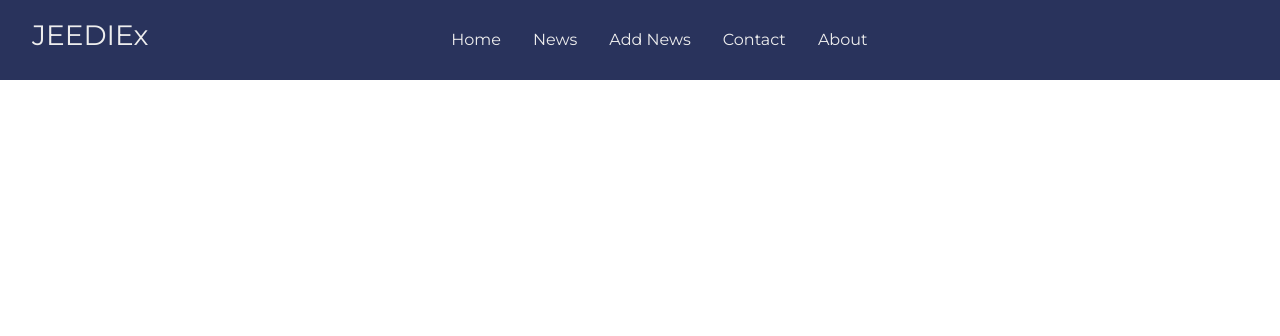
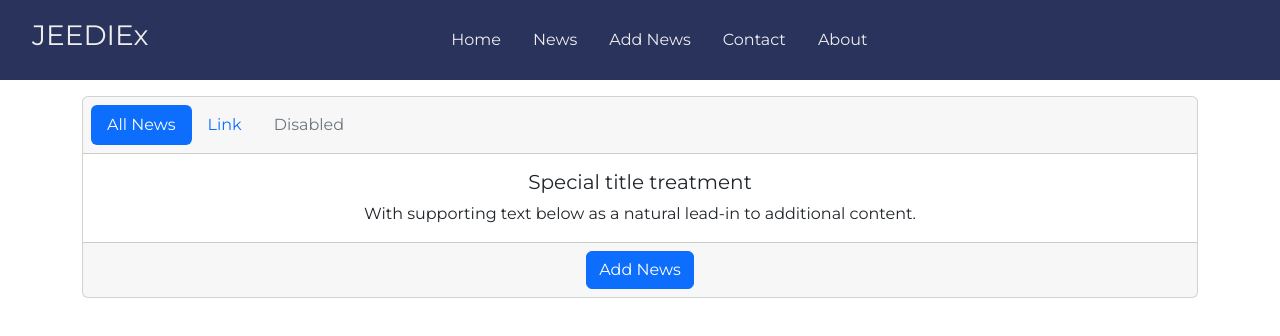
Before and after one commit to Enowizzy/react-app, a React (Create React App) app: page /admin/create-news in a window 1280 px wide. Shown: the top 336 px of the page. Built offline with nearby package versions, Linux system fonts and the light colour scheme.

Commit message:
admin edit-news template

```diff
--- a/src/admin/components/add-news/addNews.js
+++ b/src/admin/components/add-news/addNews.js
@@ -1,9 +1,30 @@
 const AddNews = () => {
     return (
-        <div class="container">
-
+        <div class="container mt-3">
+            <div class="card text-center">
+                <div class="card-header">
+                    <ul class="nav nav-pills card-header-pills">
+                        <li class="nav-item">
+                            <a class="nav-link active" href="#">All News</a>
+                        </li>
+                        <li class="nav-item">
+                            <a class="nav-link" href="#">Link</a>
+                        </li>
+                        <li class="nav-item">
+                            <a class="nav-link disabled" href="#" tabindex="-1" aria-disabled="true">Disabled</a>
+                        </li>
+                    </ul>
+                </div>
+                <div class="card-body">
+                    <h5 class="card-title">Special title treatment</h5>
+                    <p class="card-text">With supporting text below as a natural lead-in to additional content.</p>
+                </div>
+                <div className="card-footer">
+                    <a href="#" class="btn btn-primary">Add News</a>
+                </div>
+            </div>
         </div>
-     );
+    );
 }
 
 export default AddNews;
```
